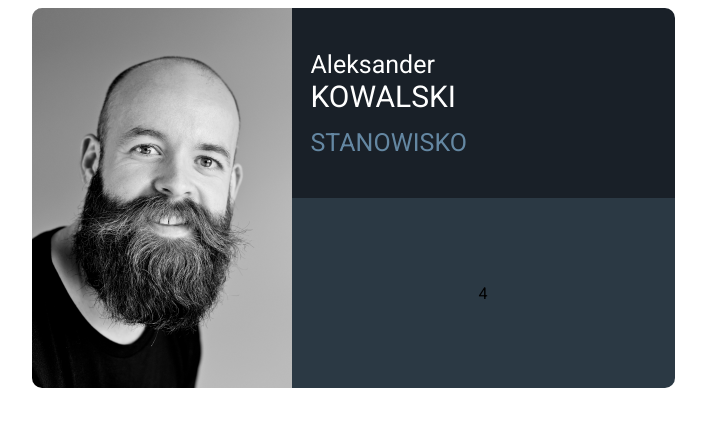
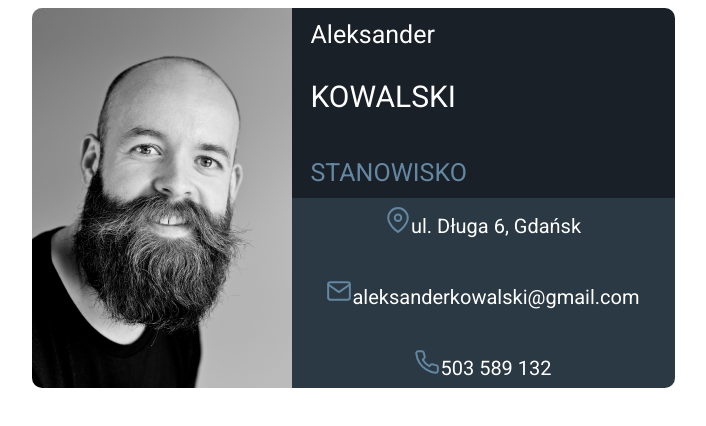
Before and after one commit to pawelberowski/wizytowka, a plain HTML site: page index.html in a window 1280 px wide. Shown: the whole page, without its empty margins (287-993 px from the left). Drawn offline with Linux system fonts and the light colour scheme.

Commit message:
Added icons and info to bottom-box

```diff
--- a/index.html
+++ b/index.html
@@ -10,15 +10,21 @@
     </head>
     <body>
         <div class="box box-card">
-    <div class="box box-foto"></div>
+            <div class="box box-photo"></div>
             <div class="box box-info">
                 <div class="box  box-info box-top">
-            <p1>Aleksander</p1>
-            <p2>KOWALSKI</p2>
-            <p3>STANOWISKO</p3></div>
-        <div class="box box-info box-bottom">4</div>
+                    <div>
+                        <p class="first-name">Aleksander</p>
+                        <p class="last-name">KOWALSKI</p>
                     </div>
-
+                    <p class="occupation">STANOWISKO</p>
+                </div>
+                <div class="box box-info box-bottom">
+                    <p><img src="map-pin.svg">ul. Długa 6, Gdańsk</p>
+                    <p><img src="mail.svg">aleksanderkowalski@gmail.com</p>
+                    <p><img src="phone.svg">503 589 132</p>
+                </div>
+            </div>
         </div>
     </body>
 </html>
--- a/styles.css
+++ b/styles.css
@@ -11,7 +11,7 @@
     align-items: center;
 }
 
-.box-foto {
+.box-photo {
     width: 260px;
     height: 380px;
     background: url("bcface.png");
@@ -26,6 +26,7 @@
     flex-direction: column;
     font-family: 'Roboto', sans-serif;
     font-style: normal;
+    color: #FFFFFF;
 }
 
 .box-top {
@@ -38,7 +39,7 @@
     border-radius: 0px 10px 0px 0px;
 }
 
-.box-top p1 {
+.box-top p.first-name {
     width: 125px;
     height: 29px;
     margin-left: 19px;
@@ -50,7 +51,7 @@
     color: #FFFFFF;
 }
 
-.box-top p2 {
+.box-top p.last-name {
     width: 147px;
     height: 35px;
     margin-left: 19px;
@@ -62,7 +63,7 @@
     color: #FFFFFF;
 }
 
-.box-top p3 {
+.box-top p.occupation {
     width: 157px;
     height: 29px;
 
@@ -80,6 +81,9 @@
     width: 383px;
     height: 190px;
     top: 190px;
+    font-weight: 400;
+    font-size: 20px;
+    line-height: 23px;
 
     background: #2B3944;
     border-radius: 0px 0px 10px 0px;
```
Also changed, not shown: mail.svg (added), map-pin.svg (added), phone.svg (added). Lines whose indentation alone changed are shown as unchanged.
